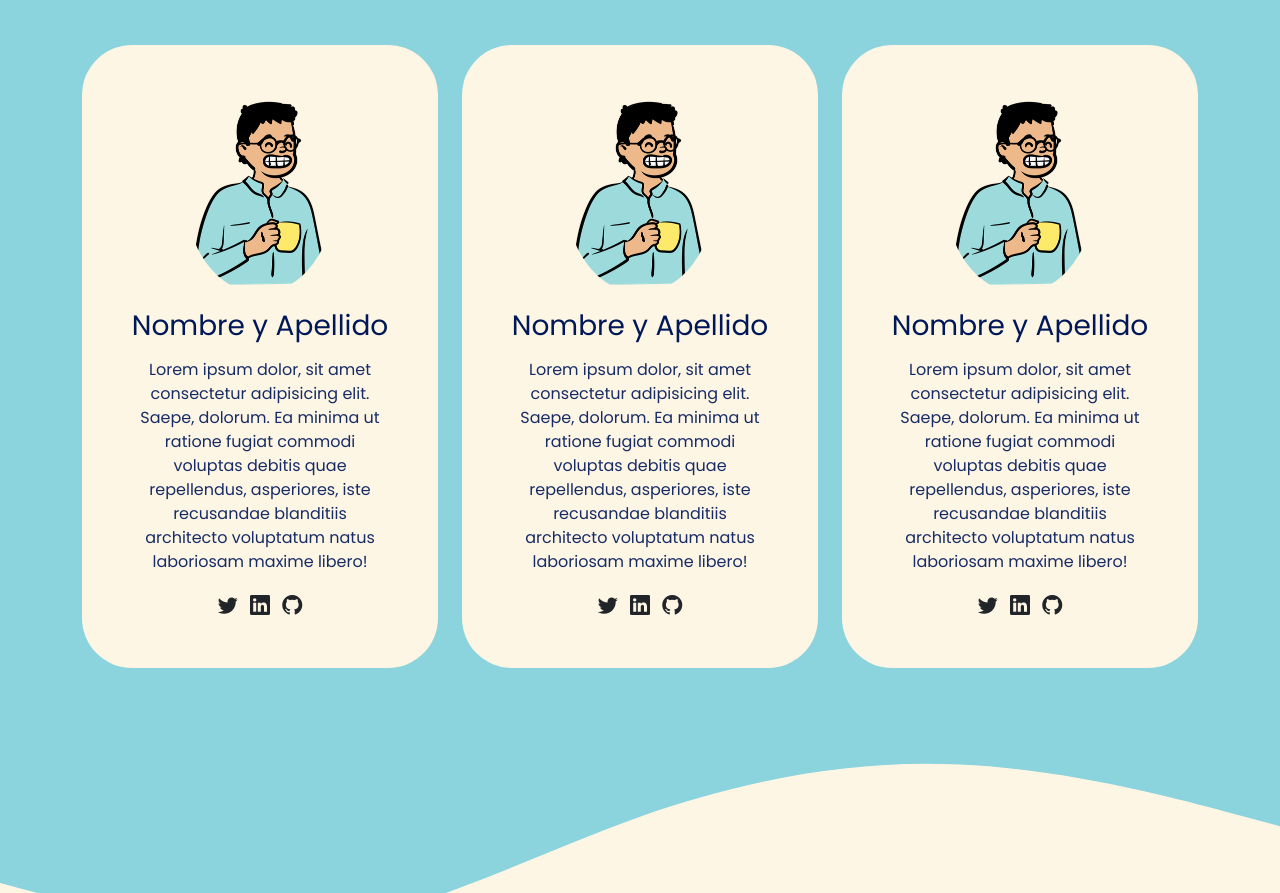
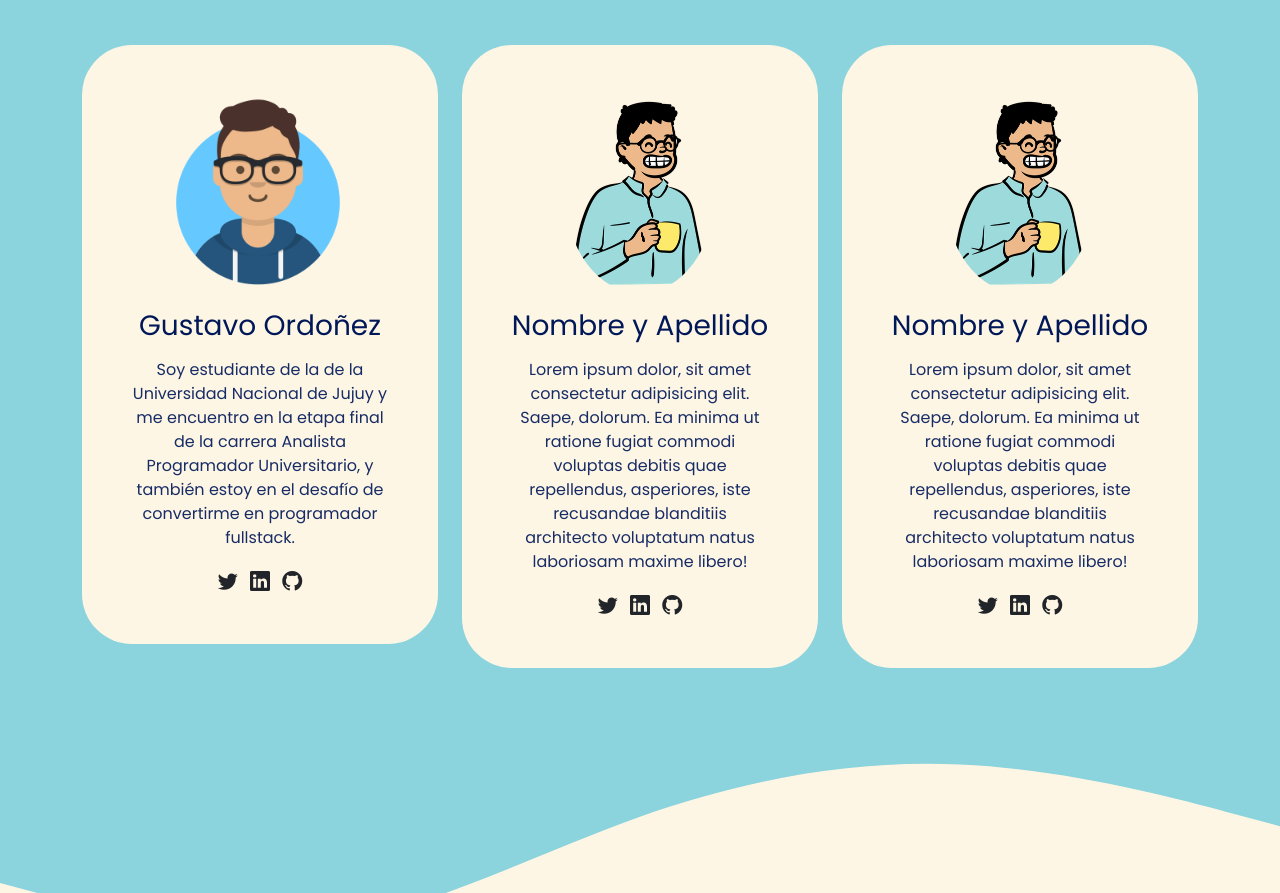
Before and after one commit to gus0117/devtech-podcast-web, a plain HTML site: page index.html in a window 1280 px wide. Shown: the part 1190-2083 px from the top of the page. Drawn offline with nearby package versions, Linux system fonts and the light colour scheme.

Commit message:
Modificada tarjeta de presentacion en el index.html.

```diff
--- a/index.html
+++ b/index.html
@@ -100,14 +100,12 @@
           <div class="col-md-6 col-lg-4 mb-3">
             <div class="card">
               <div class="card-body text-center p-5">
-                <img src="./assets/avatar.png" alt="avatar" class=" img img-fluid rounded-circle mb-3">
-                <h3 class="title card-title mb-3">Nombre y Apellido</h3>
-                <p>Lorem ipsum dolor, sit amet consectetur adipisicing elit. Saepe, dolorum. Ea minima ut ratione fugiat
-                  commodi voluptas debitis quae repellendus, asperiores, iste recusandae blanditiis architecto
-                  voluptatum natus laboriosam maxime libero!</p>
+                <img src="./assets/avatar-ordonez.png" alt="avatar" class=" img img-fluid rounded-circle mb-3">
+                <h3 class="title card-title mb-3">Gustavo Ordoñez</h3>
+                <p>Soy estudiante de la de la Universidad Nacional de Jujuy y me encuentro en la etapa final de la carrera Analista Programador Universitario, y también estoy en el desafío de convertirme en programador fullstack.</p>
                 <a href="#"><i class="bi bi-twitter text-dark mx-1 lead"></i></a>
                 <a href="#"><i class="bi bi-linkedin text-dark mx-1 lead"></i></a>
-                <a href="#"><i class="bi bi-github text-dark mx-1 lead"></i></a>
+                <a href="https://github.com/gus0117"><i class="bi bi-github text-dark mx-1 lead"></i></a>
               </div>
             </div>
           </div>
```
Also changed, not shown: assets/avatar-ordonez.png (added).
